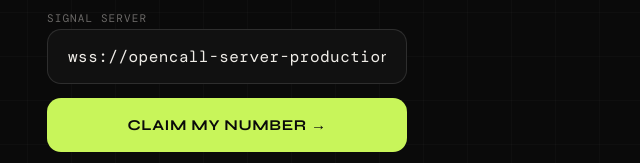
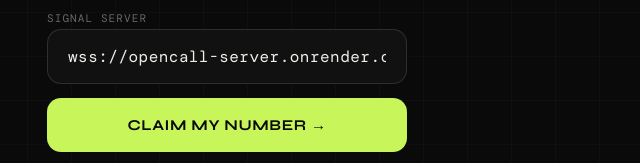
Before and after one commit to Rj8005/opencall-server, a plain HTML site: page pwa/index.html in a window 1280 px wide. Shown: the part 472-635 px from the top of the page, 413-1053 px from the left. Drawn offline with nearby package versions, Linux system fonts and the light colour scheme; a web font is replaced by a local one.

Commit message:
fix: update server URL to Render

```diff
--- a/pwa/index.html
+++ b/pwa/index.html
@@ -169,7 +169,7 @@
       </div>
       <div>
         <div class="field-label">Signal server</div>
-        <input type="text" id="inp-server" placeholder="wss://opencall-server-production.up.railway.app" value="wss://opencall-server-production.up.railway.app"/>
+        <input type="text" id="inp-server" placeholder="wss://opencall-server-production.up.railway.app" value="wss://opencall-server.onrender.com"/>
       </div>
       <button class="btn btn-primary" id="btn-register" onclick="doRegister()">
         Claim my number →
```
